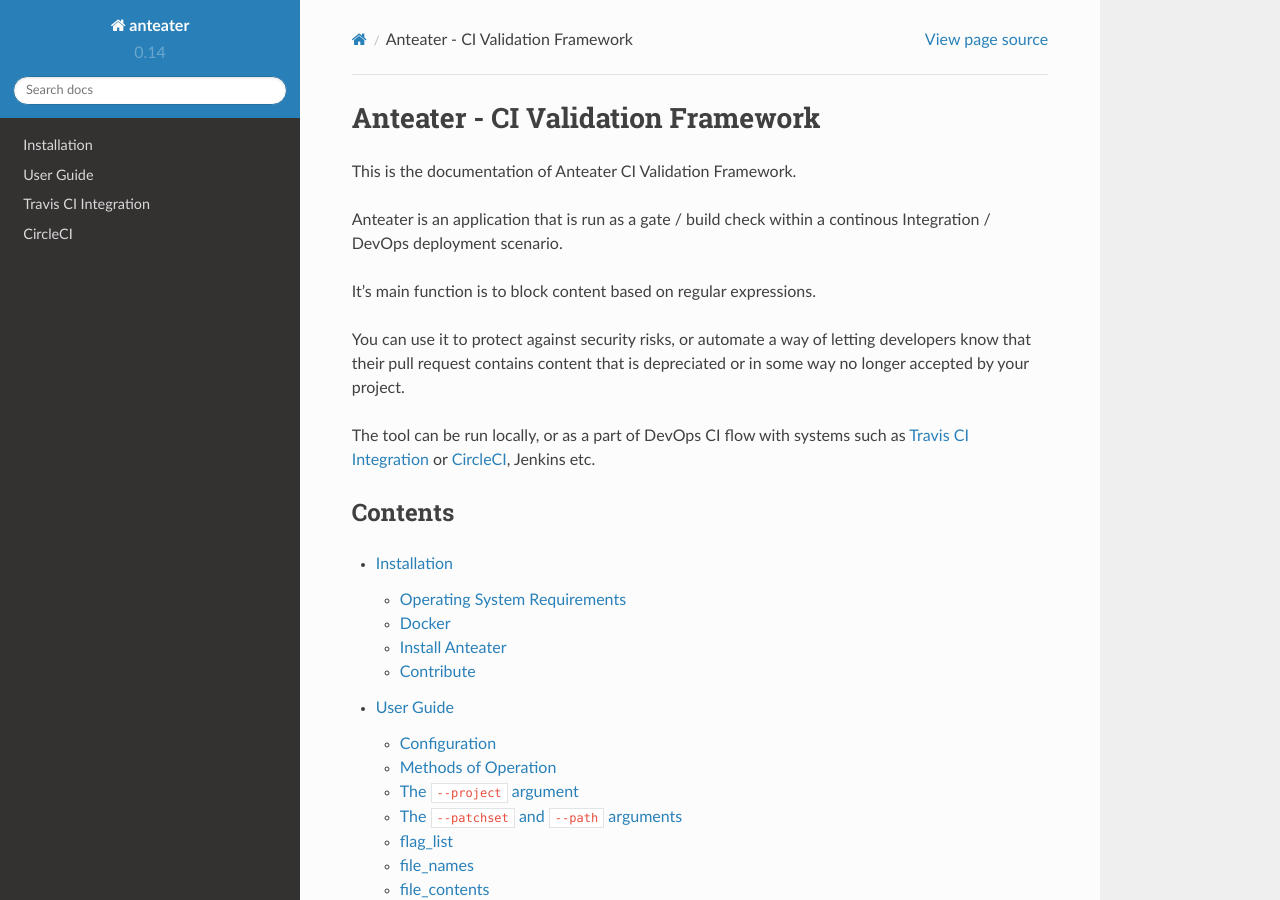
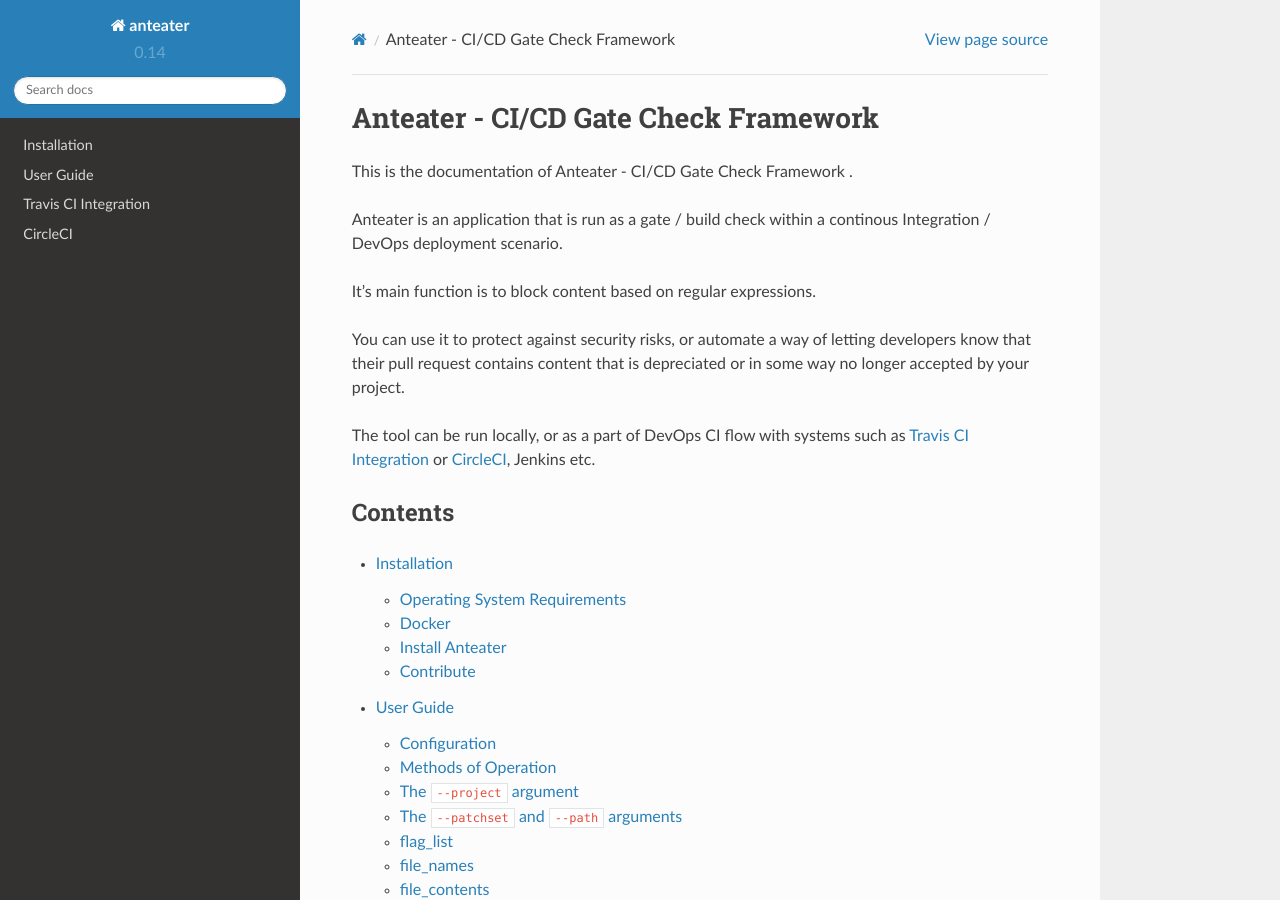
Before and after one commit to anteater/anteater, a Sphinx documentation site: the page built from docs/index.rst, in a window 1280 px wide and 900 px high. Built offline with Sphinx 7.4.7 and the Read the Docs theme 2.0.0, drawn with Linux system fonts in a browser that asks for light colours; formulas are drawn with MathJax 3; the version number is read from the project's files by our own code.

Commit message:
Docs update

```diff
--- a/README.md
+++ b/README.md
@@ -1,4 +1,4 @@
-# Anteater - CI/CD Gate Verification Framework
+# Anteater - CI/CD Gate Check Framework
 
 ![anteater](http://i.imgur.com/BPvV3Gz.png)
 
--- a/README.rst
+++ b/README.rst
@@ -1,5 +1,5 @@
-Anteater - CI Validation Framework
-==================================
+Anteater - CI/CD Gate Check Framework
+=====================================
 
 .. image:: https://readthedocs.org/projects/anteater/badge/?version=latest
 :target: http://anteater.readthedocs.io/en/latest/?badge=latest
--- a/docs/index.rst
+++ b/docs/index.rst
@@ -1,8 +1,8 @@
-==================================
-Anteater - CI Validation Framework
-==================================
+=====================================
+Anteater - CI/CD Gate Check Framework
+=====================================
 
-This is the documentation of Anteater CI Validation Framework.
+This is the documentation of Anteater - CI/CD Gate Check Framework .
 
 Anteater is an application that is run as a gate / build check within a
 continous Integration / DevOps deployment scenario.
```
